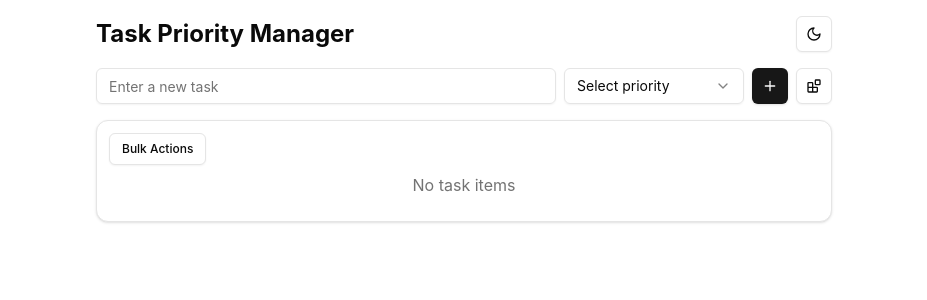
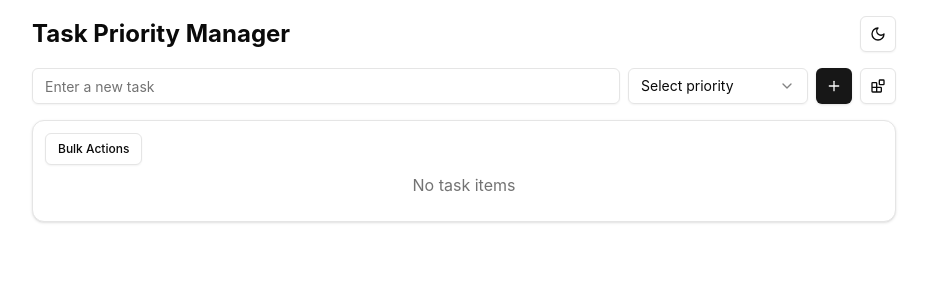
Before and after one commit to isai7710/wishlist-app, a React (Vite) app: page / in a window 1280 px wide. Shown: the top 300 px of the page, without its empty margins (176-1103 px from the left). Built offline with nearby package versions, Linux system fonts and the light colour scheme.

Commit message:
increased width

```diff
--- a/src/App.tsx
+++ b/src/App.tsx
@@ -33,7 +33,7 @@ export default function App() {
     <main
       className={`min-h-screen transition-colors ${darkMode ? "dark" : ""}`}
     >
-      <div className="container max-w-3xl mx-auto p-4 space-y-4">
+      <div className="container max-w-4xl mx-auto p-4 space-y-4">
         <header className="flex justify-between items-center">
           <h1 className="text-2xl font-bold">Task Priority Manager</h1>
           <Button variant="outline" size="icon" onClick={toggleDarkMode}>
```
